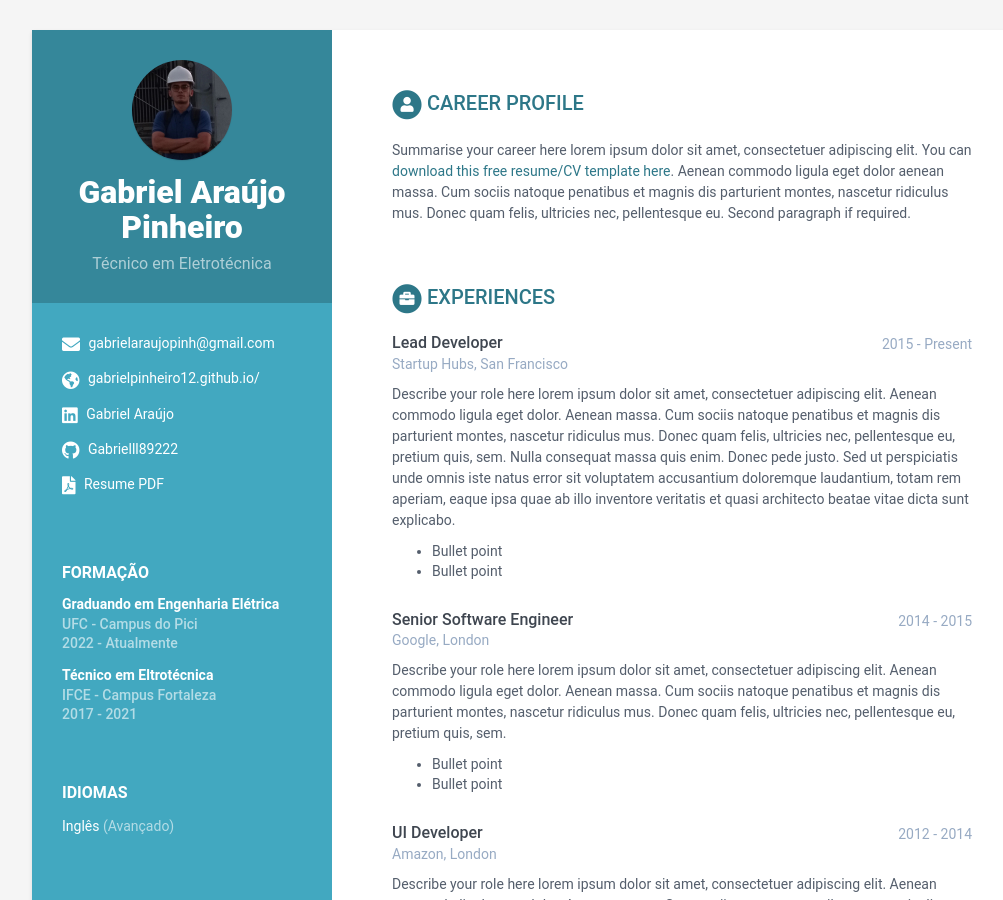
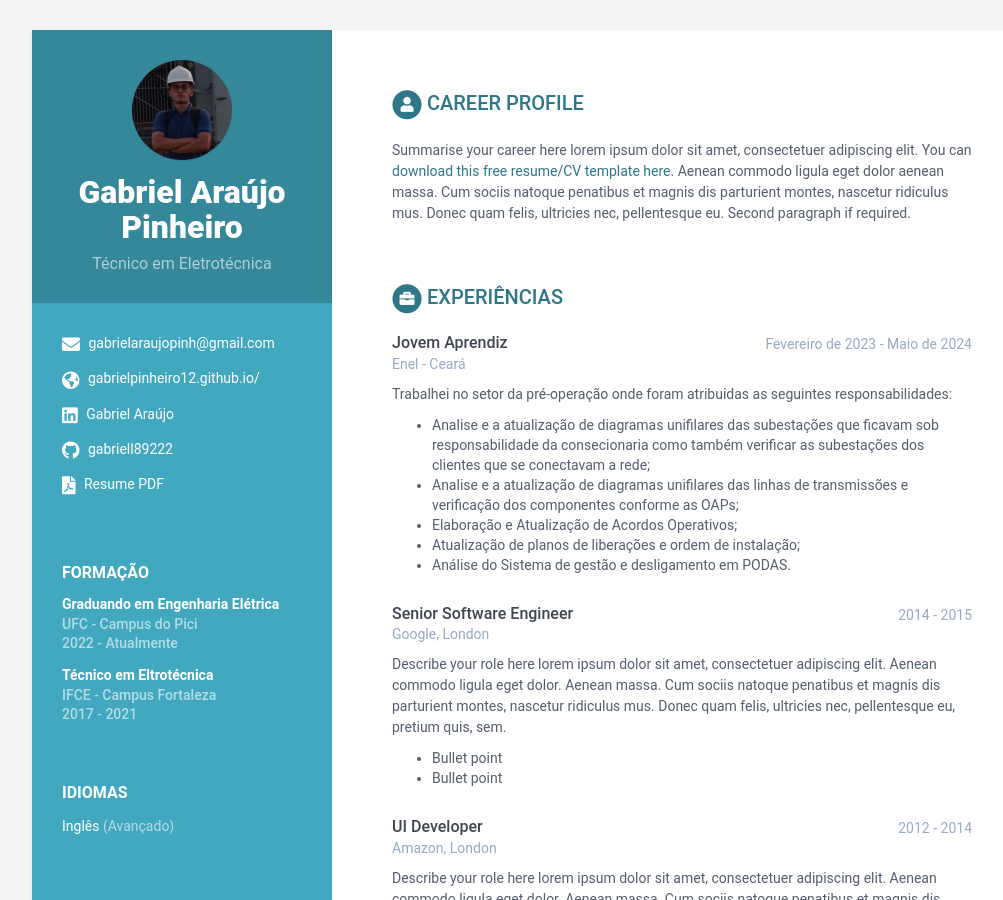
Before and after one commit to GabrielPinheiro12/GabrielPinheiro12.github.io, a Jekyll site: the page built from index.html, in a window 1280 px wide and 900 px high. Shown: the whole window, without its empty margins (108-1111 px from the left). Built offline with Jekyll 4.4.1, drawn with Linux system fonts in a browser that asks for light colours.

Commit message:
Acrescentado ENEL - CE

```diff
--- a/_data/data.yml
+++ b/_data/data.yml
@@ -16,7 +16,7 @@ sidebar:
     email: gabrielaraujopinh@gmail.com
     website: gabrielpinheiro12.github.io/ #do not add http://
     linkedin: Gabriel Araújo
-    github: Gabrielll89222
+    github: gabriell89222
     telegram: # add your nickname without '@' sign
     stack-overflow: # Number/Username, e.g. 123456/alandoe
     codewars:
@@ -79,23 +79,19 @@ education:
             - Bullet point
 
 experiences:
-    title: Experiences
+    title: Experiências
     info:
-      - role: Lead Developer
-        time: 2015 - Present
-        company: Startup Hubs, San Francisco
+      - role: Jovem Aprendiz
+        time: Fevereiro de 2023 - Maio de 2024
+        company: Enel - Ceará
         details: |
-          Describe your role here lorem ipsum dolor sit amet, consectetuer
-          adipiscing elit. Aenean commodo ligula eget dolor. Aenean massa.
-          Cum sociis natoque penatibus et magnis dis parturient montes,
-          nascetur ridiculus mus. Donec quam felis, ultricies nec,
-          pellentesque eu, pretium quis, sem. Nulla consequat massa quis
-          enim. Donec pede justo. Sed ut perspiciatis unde omnis iste natus
-          error sit voluptatem accusantium doloremque laudantium, totam rem
-          aperiam, eaque ipsa quae ab illo inventore veritatis et quasi
-          architecto beatae vitae dicta sunt explicabo.
-            - Bullet point
-            - Bullet point
+          Trabalhei no setor da pré-operação onde foram atribuidas as seguintes responsabilidades:
+          - Analise e a atualização de diagramas unifilares das subestações que ficavam sob responsabilidade da consecionaria como também verificar as subestações dos clientes que se conectavam a rede;
+          - Analise e a atualização de diagramas unifilares das linhas de transmissões e verificação dos componentes conforme as OAPs;
+          - Elaboração e Atualização de Acordos Operativos;
+          - Atualização de planos de liberações e ordem de instalação;
+          - Análise do Sistema de gestão e desligamento em PODAS.
+
       - role: Senior Software Engineer
         time: 2014 - 2015
         company: Google, London
```
